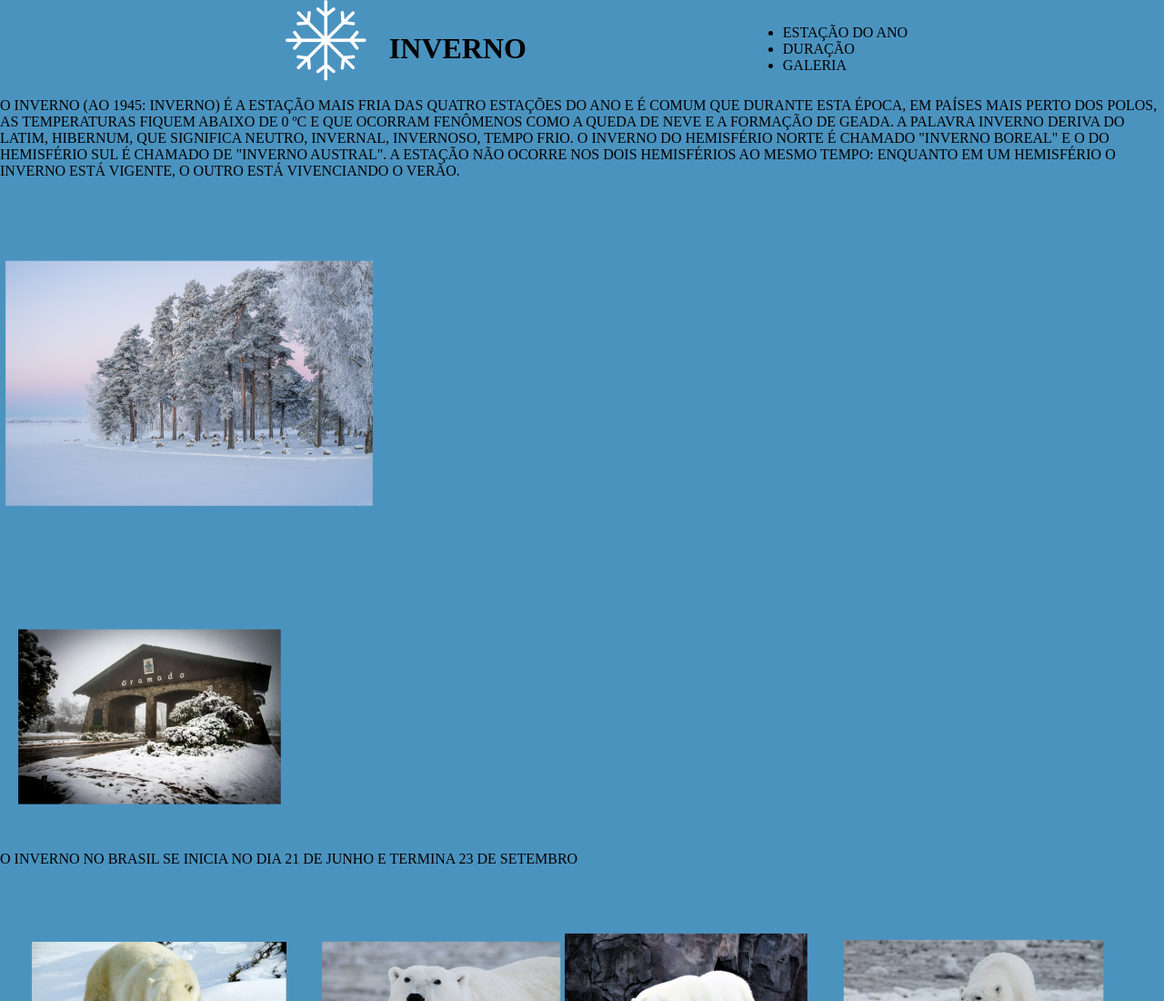
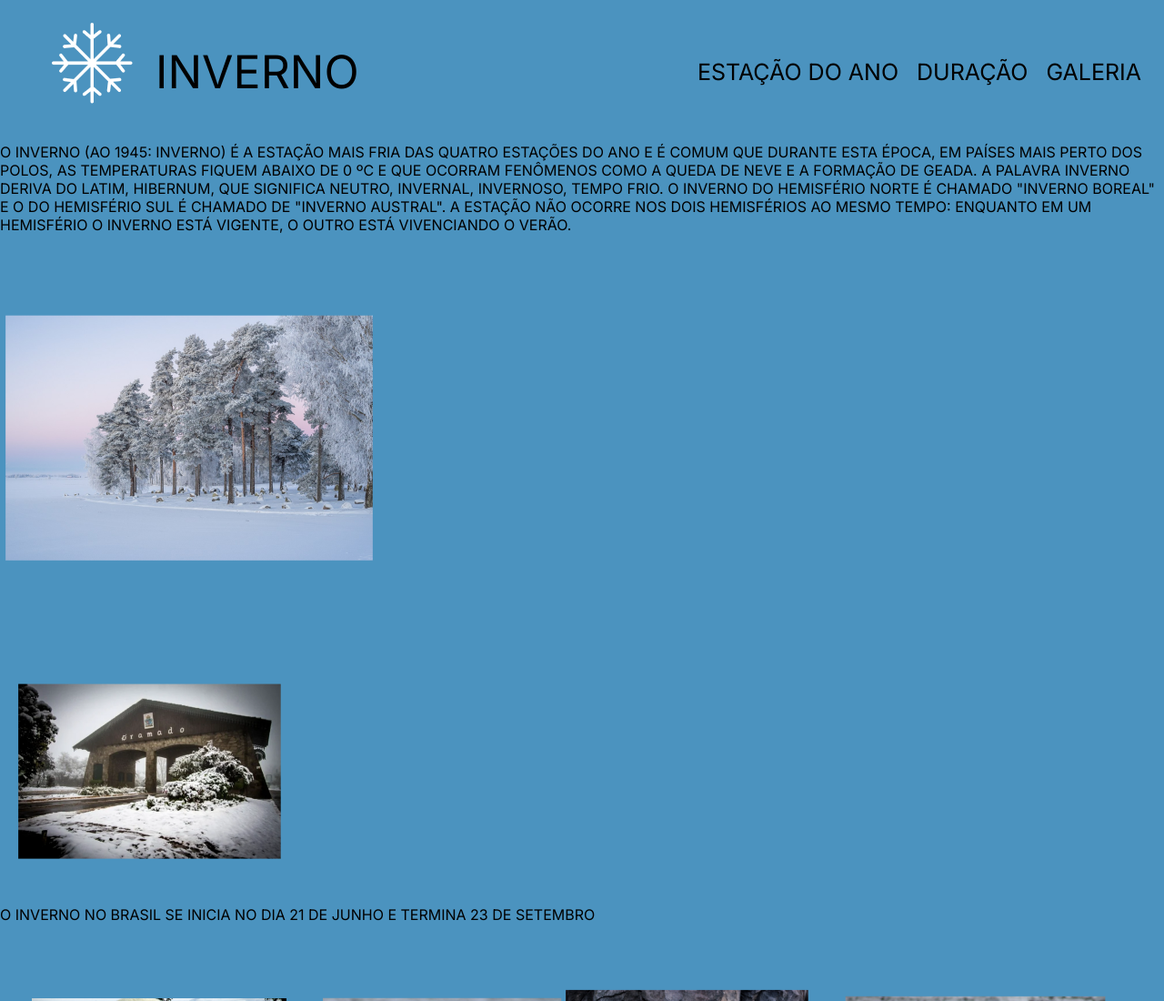
Before and after one commit to ermyjr/EVNW-Inverno, a plain HTML site: page index.html in a window 1280 px wide. Shown: the top 1100 px of the page at 91% size. Drawn offline with Linux system fonts and the light colour scheme.

Commit message:
finalização header

```diff
--- a/index.html
+++ b/index.html
@@ -3,6 +3,12 @@
   <head>
     <meta charset="UTF-8" />
     <meta name="viewport" content="width=device-width, initial-scale=1.0" />
+    <link rel="preconnect" href="https://fonts.googleapis.com" />
+    <link rel="preconnect" href="https://fonts.gstatic.com" crossorigin />
+    <link
+      href="https://fonts.googleapis.com/css2?family=Inter&display=swap"
+      rel="stylesheet"
+    />
     <link rel="stylesheet" href="style.css" />
     <title>Inverno - EVNW</title>
   </head>
--- a/style.css
+++ b/style.css
@@ -3,6 +3,8 @@
     padding: 0;
     box-sizing: border-box;
     text-transform: uppercase;
+    font-family: 'Inter', sans-serif;
+    font-weight: 400;
 }
 
 body {
@@ -11,9 +13,10 @@ body {
 }
 
 header {
+    margin: 25px;
     display: flex;
     align-items: center;
-    justify-content: space-evenly;
+    justify-content: space-between;
     width: auto;
     height: 10%;
 }
@@ -22,5 +25,13 @@ header {
     display: flex;
     align-items: center;
     justify-content: center;
+    font-size: 25px;
+}
 
+ul {
+    text-decoration: none;
+    list-style: none;
+    display: flex;
+    gap: 20px;
+    font-size: 25px;
 }
```
